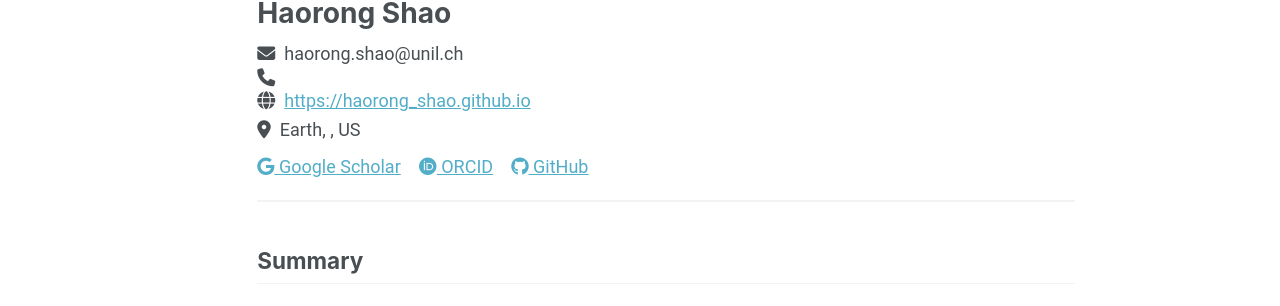
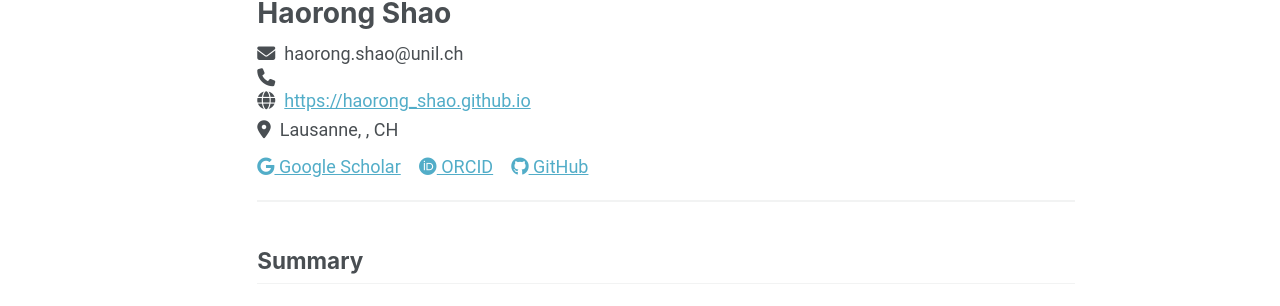
Before and after one commit to Haorong1998/haorong_shao.github.io, a Jekyll site: the page built from _pages/cv-json.md, in a window 1280 px wide and 900 px high. Shown: the part 144-450 px from the top of the window. Built offline with Jekyll 4.4.1, drawn with Linux system fonts in a browser that asks for light colours; a script bundle is joined from its source files by our own code; library files that are not in the unit come from our copies.

Commit message:
Update location details in cv.json

```diff
--- a/_data/cv.json
+++ b/_data/cv.json
@@ -6,10 +6,10 @@
     "website": "https://haorong_shao.github.io",
     "summary": "3rd year PhD student in Univeristy of Lausanne",
     "location": {
-      "address": "",
+      "address": "Internef",
       "postalCode": "",
-      "city": "Earth",
-      "countryCode": "US",
+      "city": "Lausanne",
+      "countryCode": "CH",
       "region": ""
     },
     "profiles": [
```
